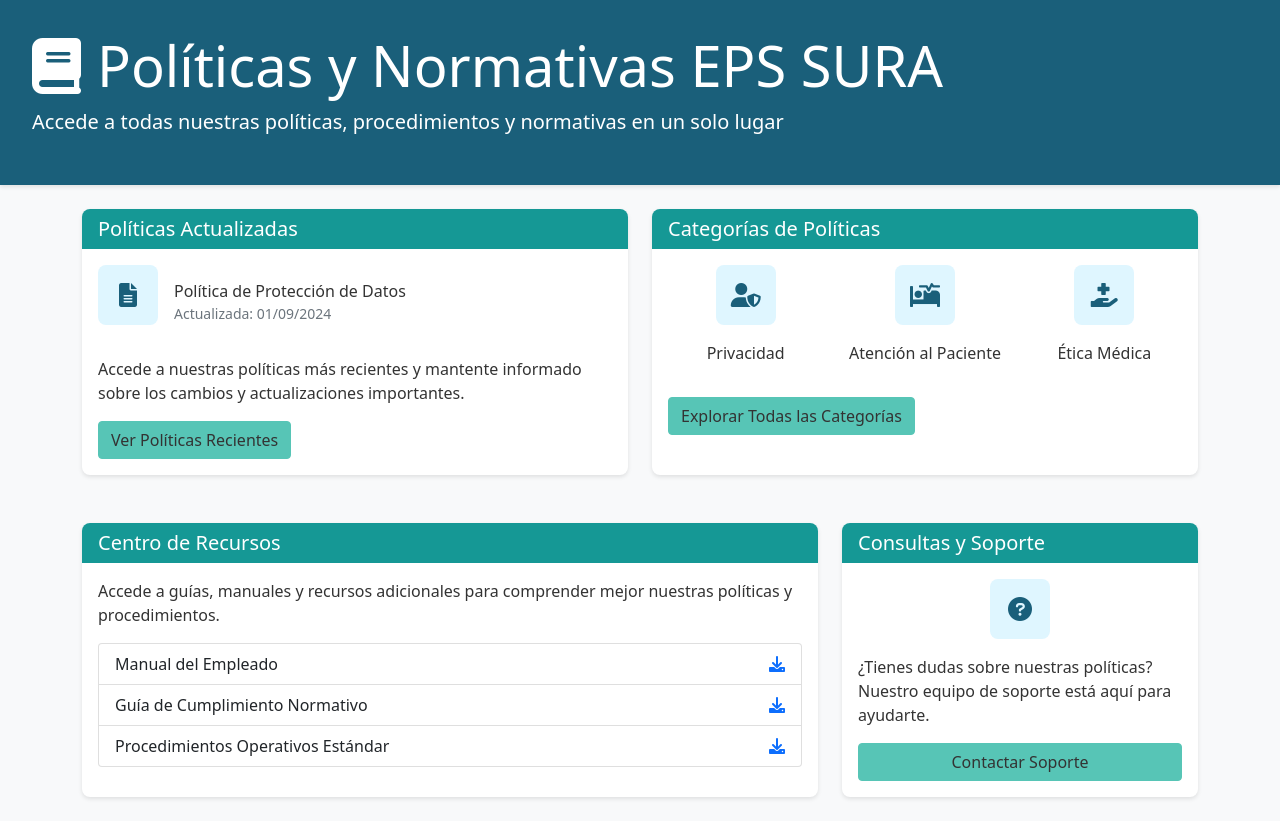
After one commit to juliancastillo21/BACKUP-APP, a Flask app: page /politicas in a window 1280 px wide. The commit adds this page. Run offline with Flask 3, Linux system fonts and the light colour scheme; some libraries are stand-ins or nearby versions.

Commit message:
se agrago varias vista para la intranet y se añadio las rutas para dichas vistas

```diff
--- a/app.py
+++ b/app.py
@@ -16,7 +16,6 @@
 
 app = Flask(__name__)
 app.secret_key = 'Admin12345*+'
-
 
 #--------------------------INICIA SESSION LOGIN----------------------------
 
@@ -95,7 +94,6 @@
 
 @app.route('/index')
 def index():
-
     return render_template('index.html')
 
 @app.route('/reglamento')
@@ -136,14 +134,27 @@
     session.pop('role', None)
     return redirect(url_for('login'))
 
-
-
-
-
-
+@app.route('/auditoria')
+def auditoria():
+    return render_template('auditoria.html')
+
+@app.route('/medicina_general')
+def medicina_general():
+    return render_template('medicina_general.html')
+
+@app.route('/politicas')
+def politicas():
+    return render_template('politicas.html')
+
+@app.route('/psicologia')
+def Psicologia():
+    return render_template('psicologia.html')
+
+@app.route('/seguridad')
+def seguridad():
+    return render_template('seguridad.html')
 
 #---------------------FINALIZA SESSION LOGIN-------------------------------
-
 
 @app.route('/')
 def inicio():
--- /dev/null
+++ b/templates/politicas.html
@@ -0,0 +1,170 @@
+<!DOCTYPE html>
+<html lang="es">
+<head>
+    <meta charset="UTF-8">
+    <meta name="viewport" content="width=device-width, initial-scale=1.0">
+    <title>Plataforma de Políticas EPS SURA</title>
+    <link href="https://cdn.jsdelivr.net/npm/bootstrap@5.1.3/dist/css/bootstrap.min.css" rel="stylesheet">
+    <link rel="stylesheet" href="https://cdnjs.cloudflare.com/ajax/libs/font-awesome/6.0.0-beta3/css/all.min.css">
+    <style>
+        :root {
+            --primary-color: #1a5f7a;
+            --secondary-color: #159895;
+            --accent-color: #57C5B6;
+            --light-color: #DFF6FF;
+        }
+        body {
+            background-color: #f8f9fa;
+            color: #333;
+        }
+        .header {
+            background-color: var(--primary-color);
+            color: white;
+            padding: 2rem;
+            box-shadow: 0 2px 4px rgba(0,0,0,0.1);
+        }
+        .card {
+            border: none;
+            border-radius: 8px;
+            box-shadow: 0 2px 4px rgba(0,0,0,0.1);
+            transition: box-shadow 0.3s ease;
+        }
+        .card:hover {
+            box-shadow: 0 4px 8px rgba(0,0,0,0.15);
+        }
+        .card-header {
+            background-color: var(--secondary-color);
+            color: white;
+            border-bottom: none;
+            border-radius: 8px 8px 0 0 !important;
+        }
+        .btn-primary {
+            background-color: var(--accent-color);
+            border-color: var(--accent-color);
+            color: #333;
+        }
+        .btn-primary:hover {
+            background-color: var(--secondary-color);
+            border-color: var(--secondary-color);
+            color: white;
+        }
+        .icon-box {
+            background-color: var(--light-color);
+            color: var(--primary-color);
+            width: 60px;
+            height: 60px;
+            border-radius: 8px;
+            display: flex;
+            align-items: center;
+            justify-content: center;
+            margin-bottom: 1rem;
+        }
+        .icon-box i {
+            font-size: 1.5rem;
+        }
+    </style>
+</head>
+<body>
+    <header class="header">
+        <h1 class="display-4"><i class="fas fa-book me-3"></i>Políticas y Normativas EPS SURA</h1>
+        <p class="lead">Accede a todas nuestras políticas, procedimientos y normativas en un solo lugar</p>
+    </header>
+
+    <main class="container mt-4">
+        <div class="row">
+            <div class="col-md-6 mb-4">
+                <div class="card h-100">
+                    <div class="card-header">
+                        <h5 class="card-title mb-0">Políticas Actualizadas</h5>
+                    </div>
+                    <div class="card-body">
+                        <div class="d-flex align-items-center mb-3">
+                            <div class="icon-box me-3">
+                                <i class="fas fa-file-alt"></i>
+                            </div>
+                            <div>
+                                <h6 class="mb-0">Política de Protección de Datos</h6>
+                                <small class="text-muted">Actualizada: 01/09/2024</small>
+                            </div>
+                        </div>
+                        <p class="card-text">Accede a nuestras políticas más recientes y mantente informado sobre los cambios y actualizaciones importantes.</p>
+                        <a href="#" class="btn btn-primary">Ver Políticas Recientes</a>
+                    </div>
+                </div>
+            </div>
+            <div class="col-md-6 mb-4">
+                <div class="card h-100">
+                    <div class="card-header">
+                        <h5 class="card-title mb-0">Categorías de Políticas</h5>
+                    </div>
+                    <div class="card-body">
+                        <div class="row">
+                            <div class="col-6 col-md-4 mb-3 text-center">
+                                <div class="icon-box mx-auto">
+                                    <i class="fas fa-user-shield"></i>
+                                </div>
+                                <p>Privacidad</p>
+                            </div>
+                            <div class="col-6 col-md-4 mb-3 text-center">
+                                <div class="icon-box mx-auto">
+                                    <i class="fas fa-procedures"></i>
+                                </div>
+                                <p>Atención al Paciente</p>
+                            </div>
+                            <div class="col-6 col-md-4 mb-3 text-center">
+                                <div class="icon-box mx-auto">
+                                    <i class="fas fa-hand-holding-medical"></i>
+                                </div>
+                                <p>Ética Médica</p>
+                            </div>
+                        </div>
+                        <a href="#" class="btn btn-primary">Explorar Todas las Categorías</a>
+                    </div>
+                </div>
+            </div>
+        </div>
+        <div class="row mt-4">
+            <div class="col-md-8 mb-4">
+                <div class="card h-100">
+                    <div class="card-header">
+                        <h5 class="card-title mb-0">Centro de Recursos</h5>
+                    </div>
+                    <div class="card-body">
+                        <p class="card-text">Accede a guías, manuales y recursos adicionales para comprender mejor nuestras políticas y procedimientos.</p>
+                        <div class="list-group">
+                            <a href="#" class="list-group-item list-group-item-action d-flex justify-content-between align-items-center">
+                                Manual del Empleado
+                                <i class="fas fa-download text-primary"></i>
+                            </a>
+                            <a href="#" class="list-group-item list-group-item-action d-flex justify-content-between align-items-center">
+                                Guía de Cumplimiento Normativo
+                                <i class="fas fa-download text-primary"></i>
+                            </a>
+                            <a href="#" class="list-group-item list-group-item-action d-flex justify-content-between align-items-center">
+                                Procedimientos Operativos Estándar
+                                <i class="fas fa-download text-primary"></i>
+                            </a>
+                        </div>
+                    </div>
+                </div>
+            </div>
+            <div class="col-md-4 mb-4">
+                <div class="card h-100">
+                    <div class="card-header">
+                        <h5 class="card-title mb-0">Consultas y Soporte</h5>
+                    </div>
+                    <div class="card-body">
+                        <div class="icon-box mx-auto mb-3">
+                            <i class="fas fa-question-circle"></i>
+                        </div>
+                        <p class="card-text">¿Tienes dudas sobre nuestras políticas? Nuestro equipo de soporte está aquí para ayudarte.</p>
+                        <a href="#" class="btn btn-primary w-100">Contactar Soporte</a>
+                    </div>
+                </div>
+            </div>
+        </div>
+    </main>
+
+    <script src="https://cdn.jsdelivr.net/npm/bootstrap@5.1.3/dist/js/bootstrap.bundle.min.js"></script>
+</body>
+</html>
```
Also changed, not shown: templates/auditoria.html (added, +90 -0 lines), templates/index.html (+5 -5 lines), templates/medicina_general.html (added, +90 -0 lines), templates/psicologia.html (added, +134 -0 lines), templates/seguridad.html (added, +146 -0 lines), static/IMG/auditoria.jfif (added).
